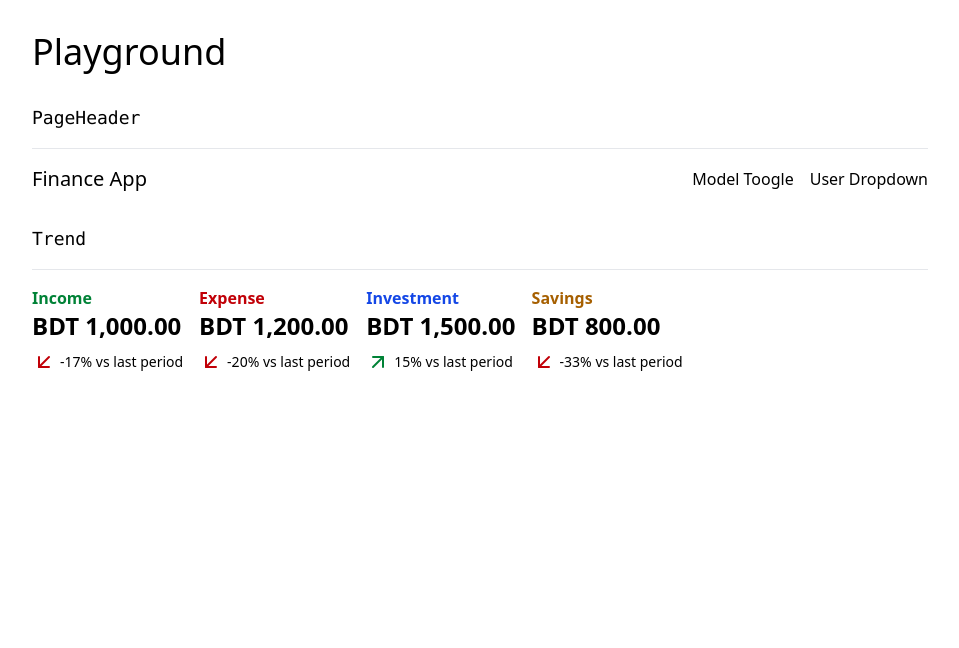
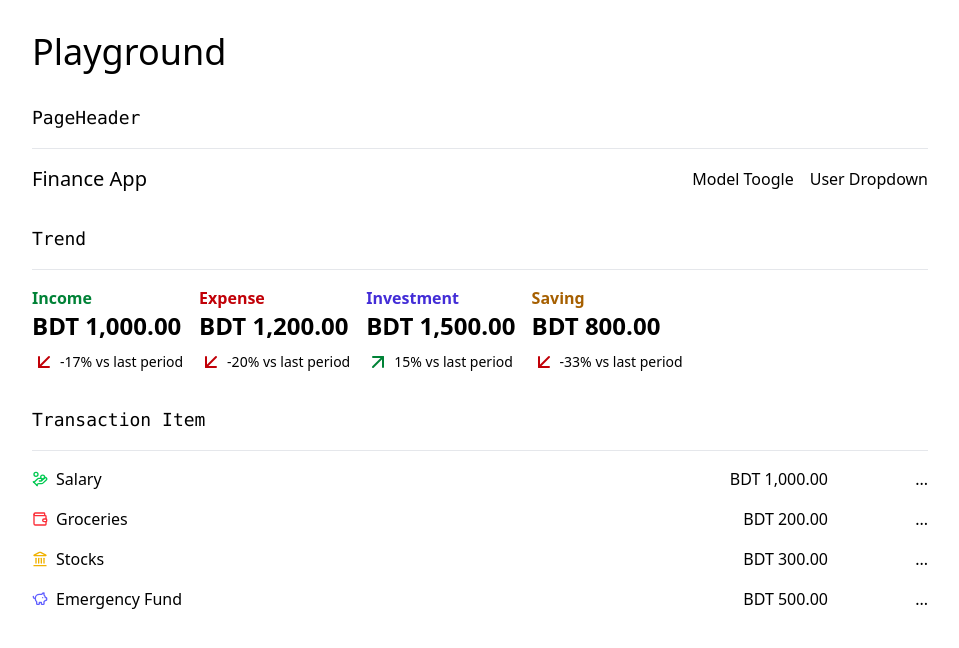
Before and after one commit to PranoySarker/finance-app-next, a Next.js app: page /playground in a window 1280 px wide. Shown: the top 648 px of the page, without its empty margins (160-1119 px from the left). Built offline with nearby package versions, Linux system fonts and the light colour scheme.

Commit message:
create TransactionItem component and some changes in other component,page

```diff
--- a/app/playground/page.js
+++ b/app/playground/page.js
@@ -1,4 +1,5 @@
 import PageHeader from "@/components/PageHeader";
+import TransactionItem from "@/components/TransactionItem";
 import Trend from "@/components/Trend";
 
 const page = () => {
@@ -20,7 +21,30 @@
           <Trend type="Income" amount={1000} prevAmount={1200} />
           <Trend type="Expense" amount={1200} prevAmount={1500} />
           <Trend type="Investment" amount={1500} prevAmount={1300} />
-          <Trend type="Savings" amount={800} prevAmount={1200} />
+          <Trend type="Saving" amount={800} prevAmount={1200} />
+        </div>
+      </div>
+
+      <div>
+        <h2 className="mb-4 text-lg font-mono">Transaction Item</h2>
+        <hr className="mb-4 border-gray-200 dark:border-gray-800" />
+        <div className="space-y-4">
+          <TransactionItem type="Income" description="Salary" amount={1000} />
+          <TransactionItem
+            type="Expense"
+            description="Groceries"
+            amount={200}
+          />
+          <TransactionItem
+            type="Investment"
+            description="Stocks"
+            amount={300}
+          />
+          <TransactionItem
+            type="Saving"
+            description="Emergency Fund"
+            amount={500}
+          />
         </div>
       </div>
     </main>
--- /dev/null
+++ b/components/TransactionItem.js
@@ -0,0 +1,50 @@
+import useFormateCurrency from "@/hooks/useFormateCurrency";
+import Link from "next/link";
+import React from "react";
+import { HandCoins, Wallet, Landmark, PiggyBank, Pencil } from "lucide-react";
+
+const TransactionItem = ({ type, category, description, amount }) => {
+  const typesMap = {
+    Income: {
+      icon: HandCoins,
+      colors: "text-green-500 dark:text-green-400",
+    },
+    Expense: {
+      icon: Wallet,
+      colors: "text-red-500 dark:text-red-400",
+    },
+    Saving: {
+      icon: PiggyBank,
+      colors: "text-indigo-500 dark:text-indigo-400",
+    },
+    Investment: {
+      icon: Landmark,
+      colors: "text-yellow-500 dark:text-yellow-400",
+    },
+  };
+  const IconComponent = typesMap[type].icon;
+  const colors = typesMap[type].colors;
+  const formattedAmount = useFormateCurrency(amount);
+  return (
+    <div className="w-full flex items-center">
+      <div className="flex items-center mr-4 grow">
+        <IconComponent className={`${colors} mr-2 w-4 h-4 hidden sm:block`} />
+        <span>{description}</span>
+      </div>
+
+      <div className="min-w-[150px] items-center hidden md:flex">
+        {category && (
+          <div className="rounded-md text-xs bg-gray-700 dark:bg-gray-100 text-gray-100 dark:text-black px-2 py-0.5">
+            {category}
+          </div>
+        )}
+      </div>
+
+      <div className="min-w-[70px] text-right">{formattedAmount}</div>
+
+      <div className="min-w-[100px] flex justify-end">...</div>
+    </div>
+  );
+};
+
+export default TransactionItem;
--- a/components/Trend.js
+++ b/components/Trend.js
@@ -6,8 +6,8 @@
   const colorClasses = {
     Income: "text-green-700 dark:text-green-300",
     Expense: "text-red-700 dark:text-red-300",
-    Investment: "text-blue-700 dark:text-blue-300",
-    Savings: "text-yellow-700 dark:text-yellow-300",
+    Investment: "text-indigo-700 dark:text-indigo-300",
+    Saving: "text-yellow-700 dark:text-yellow-300",
   };
 
   const calcPercentageChange = (amount, prevAmount) => {
```
